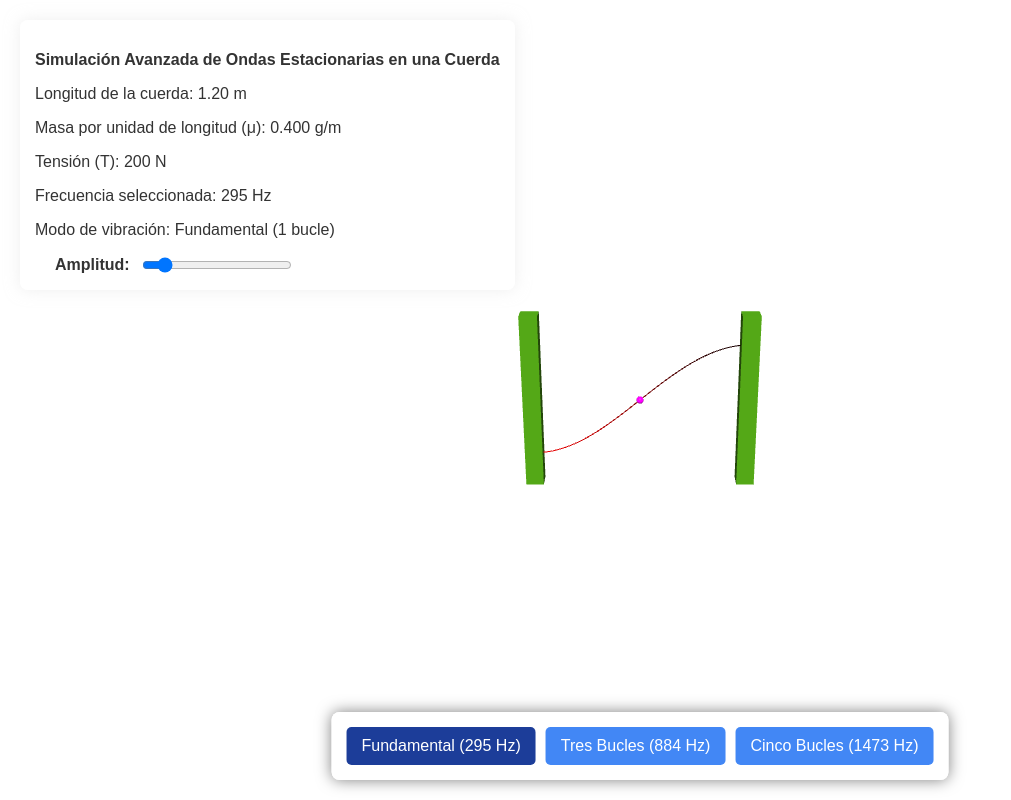
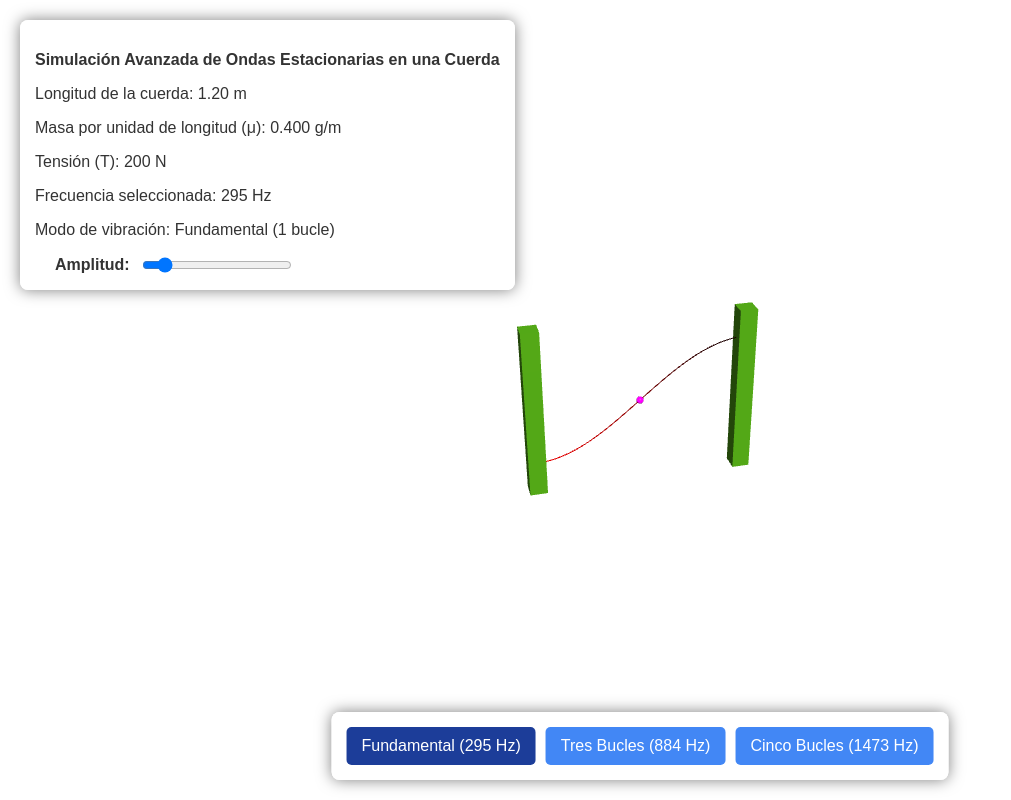
Before and after one commit to vumg-z/Dev-fisica, a plain HTML site: page oscilador.html in a window 1280 px wide. Shown: the whole page, without its empty margins (0-1011 px from the left). Drawn offline with nearby package versions, Linux system fonts and the light colour scheme; animation ran at ten frames a second.

Commit message:
rotating stuff

```diff
--- a/oscilador.html
+++ b/oscilador.html
@@ -5,7 +5,10 @@
     <meta name="viewport" content="width=device-width, initial-scale=1.0">
     <title>Simulación Avanzada de Ondas Estacionarias en una Cuerda</title>
     <style>
-        body { margin: 0; background-color: #e3dfdf; }
+        body {
+            margin: 0;
+            background-color: #ffffff; /* Fondo blanco */
+        }
         canvas { display: block; }
         #info {
             position: absolute;
@@ -17,7 +20,7 @@
             font-family: Arial, sans-serif;
             font-size: 16px;
             color: #333;
-            box-shadow: 0px 0px 15px rgba(224, 224, 224, 0.5);
+            box-shadow: 0px 0px 15px rgba(0, 0, 0, 0.5);
         }
         #controls {
             position: absolute;
@@ -84,19 +87,24 @@
     <script>
         // Configuración básica de la escena
         const scene = new THREE.Scene();
+        scene.background = new THREE.Color(0xffffff); // Fondo blanco
+
         const camera = new THREE.PerspectiveCamera(45, window.innerWidth/window.innerHeight, 0.1, 1000);
         const renderer = new THREE.WebGLRenderer({ antialias: true });
         renderer.setSize(window.innerWidth, window.innerHeight);
         document.body.appendChild(renderer.domElement);
 
+        // Crear un grupo para todos los objetos de la escena
+        const sceneGroup = new THREE.Group();
+        scene.add(sceneGroup);
+
         // Añadir iluminación
         const ambientLight = new THREE.AmbientLight(0x404040, 2); // Luz ambiental
-        scene.add(ambientLight);
-
+        sceneGroup.add(ambientLight);
 
         const directionalLight = new THREE.DirectionalLight(0xffffff, 1);
         directionalLight.position.set(0, 10, 10);
-        scene.add(directionalLight);
+        sceneGroup.add(directionalLight);
 
         // Crear el soporte de la cuerda
         const supportGeometry = new THREE.BoxGeometry(0.1, 1, 0.1);
@@ -104,11 +112,11 @@
 
         const leftSupport = new THREE.Mesh(supportGeometry, supportMaterial);
         leftSupport.position.set(-0.6, 0, 0);
-        scene.add(leftSupport);
+        sceneGroup.add(leftSupport);
 
         const rightSupport = new THREE.Mesh(supportGeometry, supportMaterial);
         rightSupport.position.set(0.6, 0, 0);
-        scene.add(rightSupport);
+        sceneGroup.add(rightSupport);
 
         // Crear la cuerda como una línea
         const numPoints = 300; // Mayor cantidad de puntos para mayor suavidad
@@ -119,11 +127,9 @@
             points.push(new THREE.Vector3(x, 0, 0));
         }
         const geometry = new THREE.BufferGeometry().setFromPoints(points);
-        const material = new THREE.LineBasicMaterial({ color: 0xff0000 });
+        const material = new THREE.LineBasicMaterial({ color: 0xff0000, vertexColors: true }); // Habilitar colores por vértice
         const line = new THREE.Line(geometry, material);
-        scene.add(line);
-
-        scene.background = new THREE.Color(0xffffff);
+        sceneGroup.add(line);
 
         // Posicionar la cámara
         camera.position.set(0, 2, 5);
@@ -151,8 +157,8 @@
 
         function createMarkers() {
             // Limpiar marcadores existentes
-            nodes.forEach(marker => scene.remove(marker));
-            antinodes.forEach(marker => scene.remove(marker));
+            nodes.forEach(marker => sceneGroup.remove(marker));
+            antinodes.forEach(marker => sceneGroup.remove(marker));
             nodes.length = 0;
             antinodes.length = 0;
 
@@ -161,7 +167,7 @@
                 const x = (-0.5 + (i / mode)) * length;
                 const node = new THREE.Mesh(sphereGeometry, nodeMaterial);
                 node.position.set(x, 0, 0);
-                scene.add(node);
+                sceneGroup.add(node);
                 nodes.push(node);
             }
 
@@ -170,7 +176,7 @@
                 const x = (-0.5 + (i - 0.5) / mode) * length;
                 const antinode = new THREE.Mesh(sphereGeometry, antinodeMaterial);
                 antinode.position.set(x, 0, 0);
-                scene.add(antinode);
+                sceneGroup.add(antinode);
                 antinodes.push(antinode);
             }
         }
@@ -260,11 +266,28 @@
             A = parseFloat(this.value);
         });
 
-        // Crear nodos y antinodos en la escena
-        // (ya se crearon en createMarkers())
-
         // Variables para la animación
         let time = 0;
+
+        // Variables para la rotación de la escena
+        let isRotating = false;
+        const rotationSpeed = 0.005; // Velocidad de rotación
+
+        // Referencia al canvas de Three.js
+        const canvas = renderer.domElement;
+
+        // Añadir eventos de clic y hover
+        canvas.addEventListener('click', () => {
+            isRotating = !isRotating; // Alternar rotación al hacer clic
+        });
+
+        canvas.addEventListener('mouseenter', () => {
+            isRotating = true; // Iniciar rotación al pasar el cursor
+        });
+
+        canvas.addEventListener('mouseleave', () => {
+            isRotating = false; // Detener rotación al quitar el cursor
+        });
 
         // Función de animación mejorada
         function animate() {
@@ -298,6 +321,12 @@
                 line.geometry.attributes.color.needsUpdate = true;
             }
 
+            // Aplicar rotación si está activo
+            if (isRotating) {
+                sceneGroup.rotation.y += rotationSpeed;
+                sceneGroup.rotation.x += rotationSpeed * 0.5; // Rotación adicional en X para efecto contemplativo
+            }
+
             renderer.render(scene, camera);
         }
 
```
